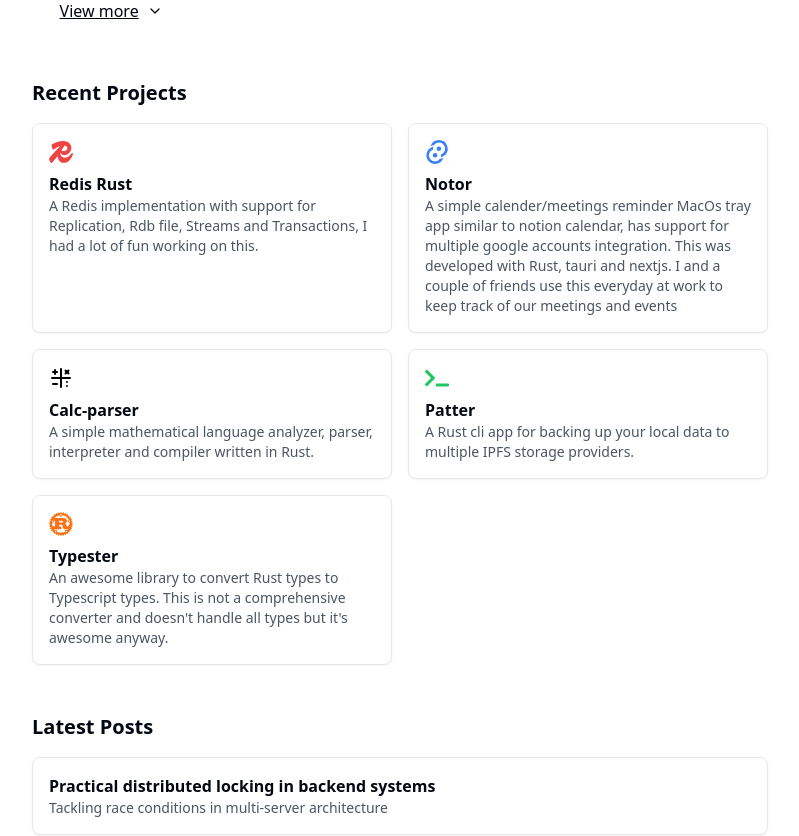
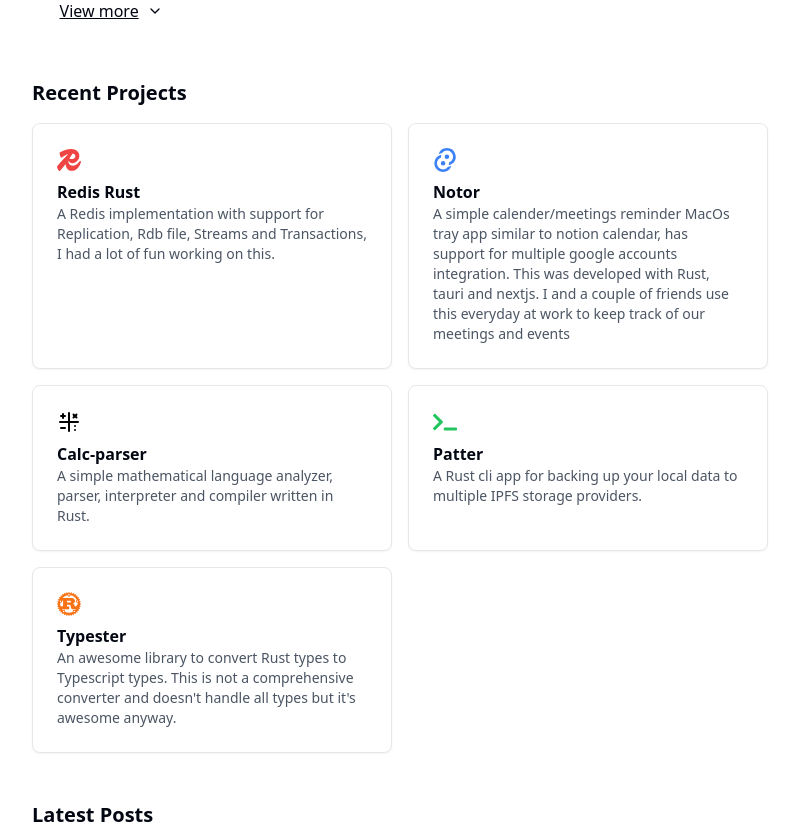
Before and after one commit to shadrach-tayo/Shadrach.eth, a Next.js app: page / in a window 1280 px wide. Shown: the part 1080-1916 px from the top of the page, without its empty margins (240-1039 px from the left). Built offline with nearby package versions, Linux system fonts and the light colour scheme.

Commit message:
make project links

```diff
--- a/src/app/page.tsx
+++ b/src/app/page.tsx
@@ -11,43 +11,47 @@
   FaTwitter,
 } from "react-icons/fa";
 import Link from "next/link";
-import { Accordion, AccordionContent, AccordionItem, AccordionTrigger } from "@/components/ui/accordion";
+import {
+  Accordion,
+  AccordionContent,
+  AccordionItem,
+  AccordionTrigger,
+} from "@/components/ui/accordion";
 import { SiRedis, SiRust, SiTauri } from "react-icons/si";
 import { TbMathSymbols } from "react-icons/tb";
 
 const projects = [
   {
-    icon: <SiRedis className="text-red-500"/>,
+    icon: <SiRedis className="text-red-500" />,
     title: "Redis Rust",
     description:
       "A Redis implementation with support for Replication, Rdb file, Streams and Transactions, I had a lot of fun working on this.",
     link: "https://github.com/shadrach-tayo/redis-rust",
   },
   {
-    icon: <SiTauri className="text-blue-500"/>,
+    icon: <SiTauri className="text-blue-500" />,
     title: "Notor",
     description:
       " A simple calender/meetings reminder MacOs tray app similar to notion calendar, has support for multiple google accounts integration. This was developed with Rust, tauri and nextjs. \
       I and a couple of friends use this everyday at work to keep track of our meetings and events",
     link: "https://github.com/shadrach-tayo/notor",
-
   },
   {
-    icon: <TbMathSymbols className="text-black"/>,
+    icon: <TbMathSymbols className="text-black" />,
     title: "Calc-parser",
     description:
       "A simple mathematical language analyzer, parser, interpreter and compiler written in Rust.",
     link: "https://github.com/shadrach-tayo/calc-parser",
   },
   {
-    icon: <FaTerminal className="text-green-500"/>,
+    icon: <FaTerminal className="text-green-500" />,
     title: "Patter",
     description:
       "A Rust cli app for backing up your local data to multiple IPFS storage providers.",
     link: "https://github.com/shadrach-tayo/patter",
   },
   {
-    icon: <SiRust className="text-orange-500"/>,
+    icon: <SiRust className="text-orange-500" />,
     title: "Typester",
     description:
       "An awesome library to convert Rust types to Typescript types. This is not a comprehensive converter and doesn't handle all types but it's awesome anyway.",
@@ -201,14 +205,16 @@
                   <p className="text-black">{exp.summary}</p>
                   <Accordion type="single" collapsible className="w-fit">
                     <AccordionItem value="roles" className="w-fit border-none">
-                      <AccordionTrigger className="py-2 underline w-fit flex itens-center justify-start gap-2 ">View more</AccordionTrigger>
+                      <AccordionTrigger className="py-2 underline w-fit flex itens-center justify-start gap-2 ">
+                        View more
+                      </AccordionTrigger>
                       <AccordionContent>
                         <ul className="list-disc list-inside flex flex-col gap-1">
-                       {exp.description.map((desc, index) => (
-                          <li key={index} className="text-black text-md">
-                            {desc}
-                          </li>
-                        ))}
+                          {exp.description.map((desc, index) => (
+                            <li key={index} className="text-black text-md">
+                              {desc}
+                            </li>
+                          ))}
                         </ul>
                       </AccordionContent>
                     </AccordionItem>
@@ -223,16 +229,19 @@
           <h2 className="text-xl font-semibold mb-4">Recent Projects</h2>
           <div className="grid grid-cols-1 md:grid-cols-2 gap-4">
             {projects.map((project, index) => (
-              <Card
+              <Link
                 key={index}
-                className="hover:border-gray-100 hover:shadow-lg transition-all duration-300 hover:animate-slide-up"
+                href={project.link}
+                target="_blank"
+                rel="noopener noreferrer"
+                className="rounded-lg border bg-card text-card-foreground shadow-sm hover:border-gray-100 hover:shadow-lg transition-all duration-300 hover:animate-slide-up"
               >
-                <CardContent className="p-4">
+                <div className="p-6 p-4">
                   <div className="text-2xl mb-2">{project.icon}</div>
                   <h3 className="font-semibold">{project.title}</h3>
                   <p className="text-sm text-gray-600">{project.description}</p>
-                </CardContent>
-              </Card>
+                </div>
+              </Link>
             ))}
           </div>
         </section>
```
